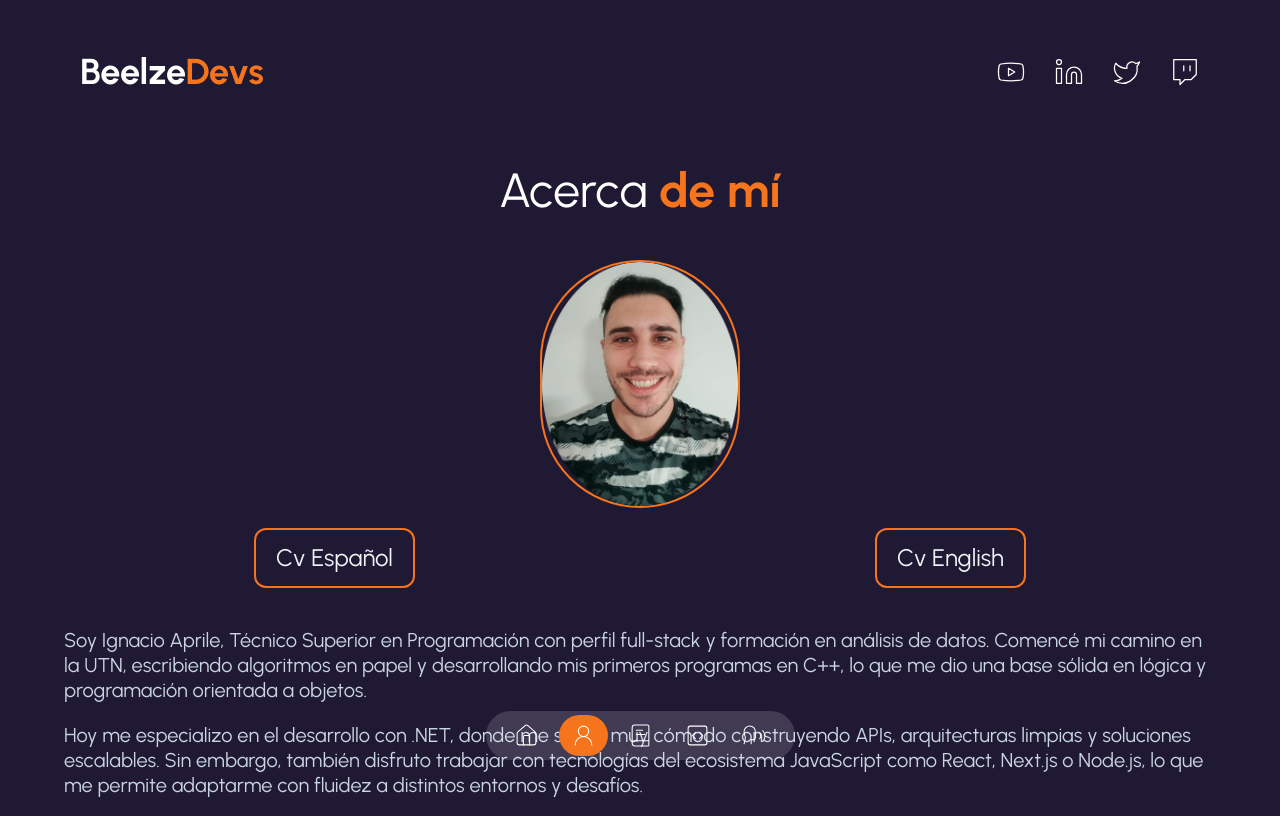
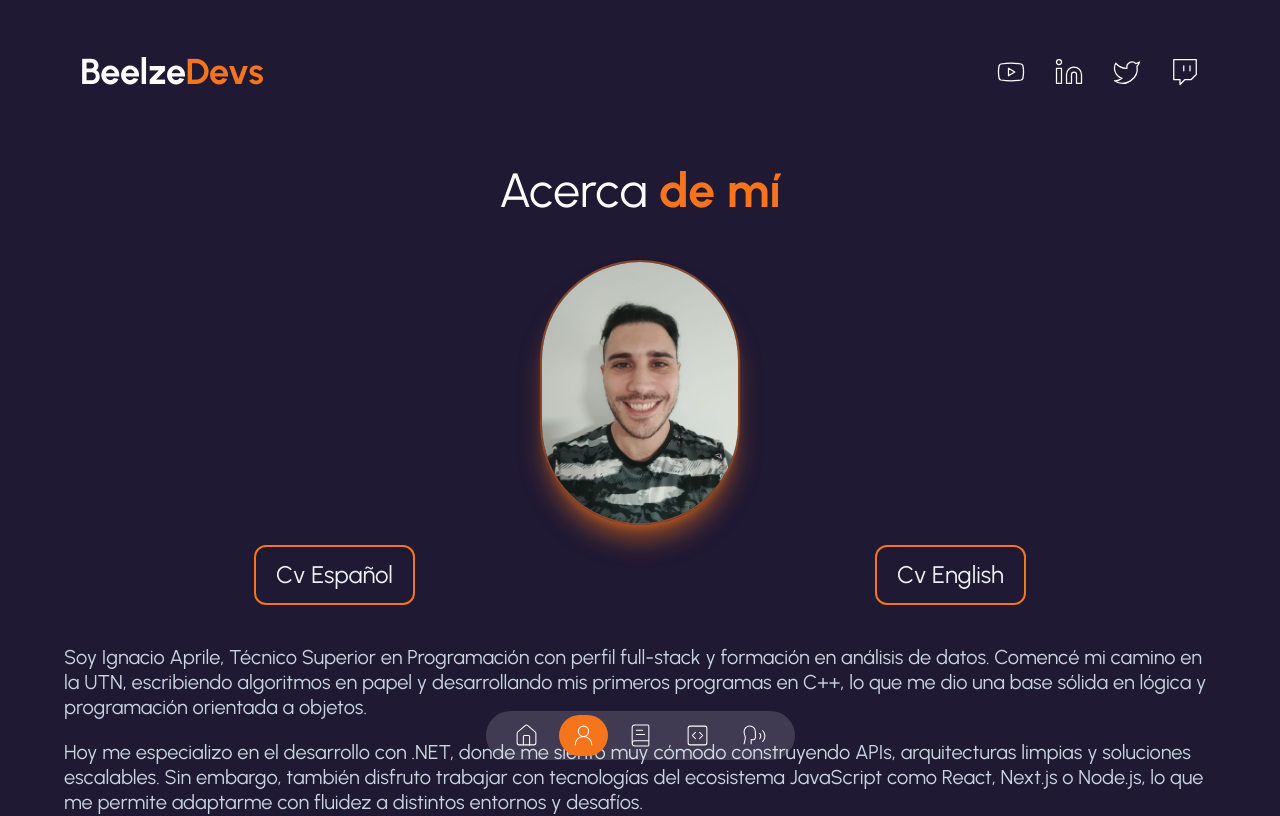
Before and after one commit to BeelzeDevs/Portfolio, a Next.js app in the folder portfolio/: page /about-me in a window 1280 px wide. Shown: the top 816 px of the page. Built offline with nearby package versions, Linux system fonts and the light colour scheme.

Commit message:
about me actualizado

```diff
--- a/portfolio/components/introAbout.tsx
+++ b/portfolio/components/introAbout.tsx
@@ -9,18 +9,18 @@ const IntroAbout = () => {
                 Acerca <span className="font-bold text-secondary">de mí</span>
             </h1>
             <div className="flex flex-col justify-center items-center h-full w-full mt-10 px-5 ">
-                <Image src={"/profile1.png"} alt="Profile pic"
+                <Image src={"/profile1.jpeg"} alt="Profile pic"
                 width={200} height={200}
-                className="rounded-full border-2 border-rounded-xl border-secondary"
+                className="rounded-full border-2 hover:border-secondary shadow-xl shadow-secondary/50 border-secondary/50"
                 />
-                <div className="flex justify-around w-full mt-5 gap-10 w-full">
+                <div className="flex justify-around w-full mt-5 gap-10 ">
                     <button onClick={() => window.open("/cv-es.pdf", "_blank")}
-                    className="px-5 py-3 rounded-xl border-2 border-secondary text-xl md:text-2xl text-secondary text-slate-100
+                    className="px-5 py-3 rounded-xl border-2 border-secondary text-xl md:text-2xl text-slate-100
                     cursor-pointer hover:shadow-xl hover:shadow-secondary/50 ">
                         Cv Español
                     </button>
                     <button onClick={() => window.open("/cv-en.pdf", "_blank")}
-                    className="px-5 py-3 rounded-xl border-2 border-secondary text-xl md:text-2xl text-secondary text-slate-100
+                    className="px-5 py-3 rounded-xl border-2 border-secondary text-xl md:text-2xl text-slate-100
                     cursor-pointer hover:shadow-xl hover:shadow-secondary/50">
                         Cv English
                     </button>
```
Also changed, not shown: portfolio/public/profile1.jpeg (added), portfolio/public/profile2.png (renamed from portfolio/public/profile1.png).
